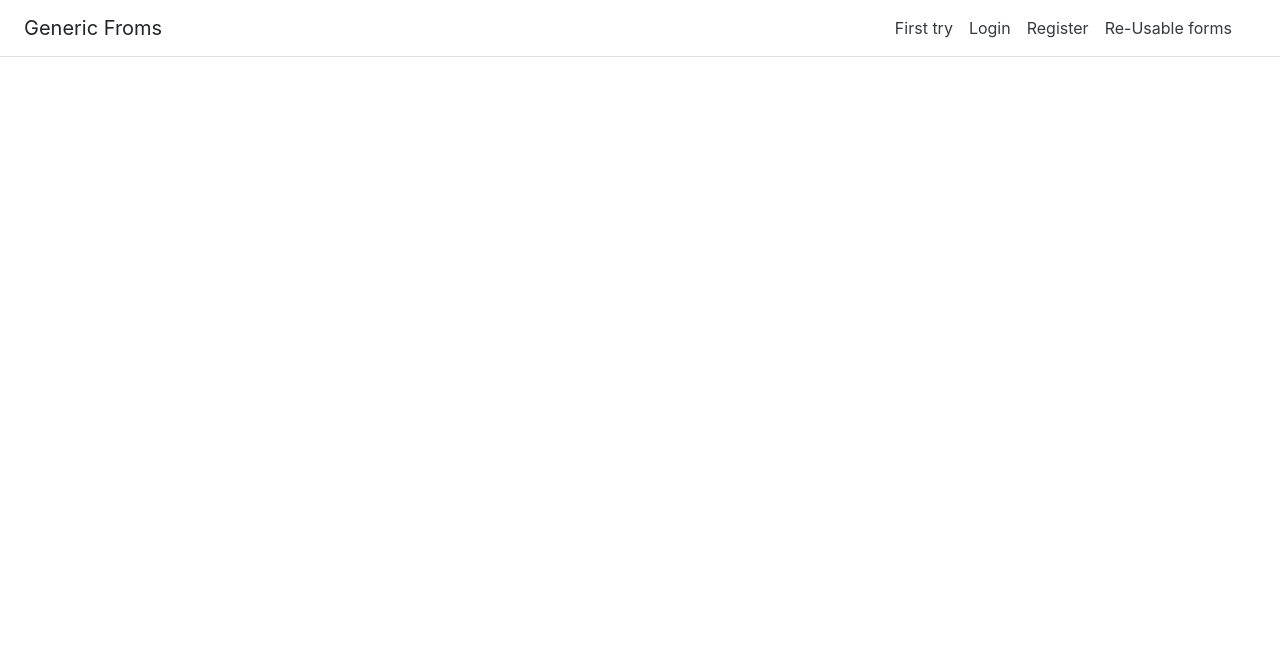
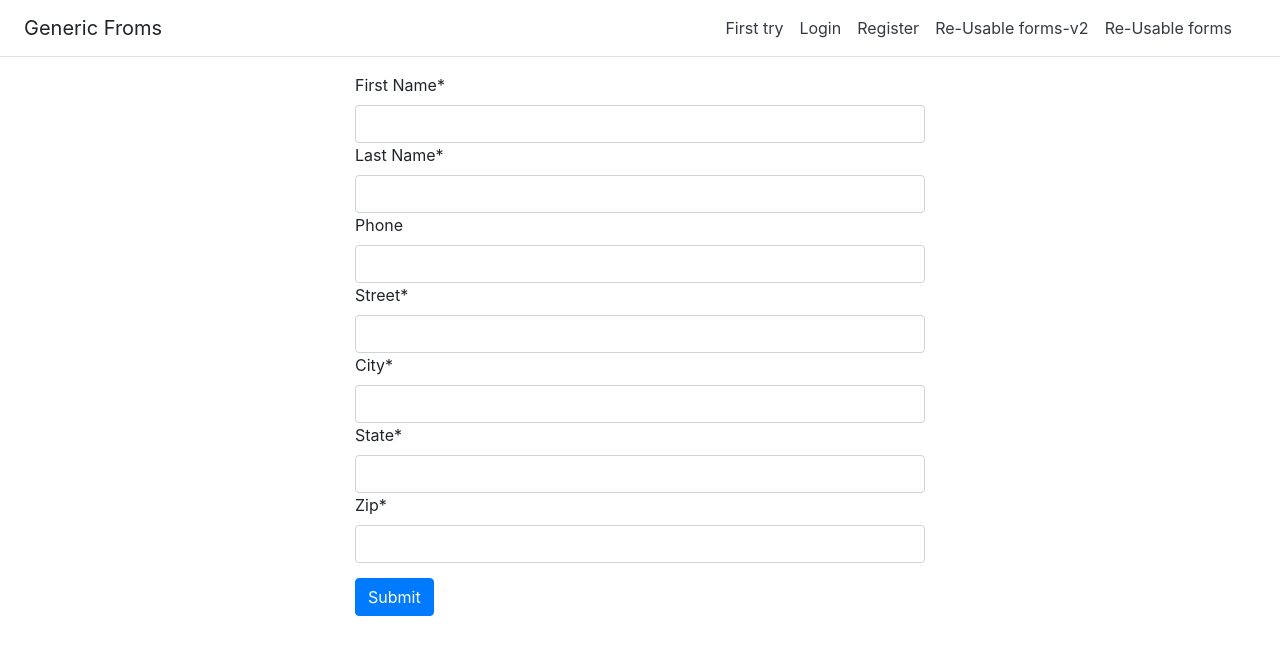
Before and after one commit to eliraneliassy/Angular-Generic-Forms, an Angular app: page /reusable-forms-value-accessor in a window 1280 px wide. Before the commit this address led to /. Shown: the top 654 px of the page. Built offline with nearby package versions, Linux system fonts and the light colour scheme.

Commit message:
add form that provide control value accessor

```diff
--- a/src/app/app-routing.module.ts
+++ b/src/app/app-routing.module.ts
@@ -4,12 +4,14 @@ import { NgModule } from '@angular/core';
 import { Routes, RouterModule } from '@angular/router';
 import { RegisterComponent } from './register/register.component';
 import { FirstComponent } from './first/first.component';
+import { ResuableFormsValueAccesorComponent } from './reusable-forms/resuable-forms-value-accesor/resuable-forms-value-accesor.component';
 
 const routes: Routes = [
   { path: 'login', component: LoginComponent },
   { path: 'register', component: RegisterComponent },
   { path: 'reusable-forms', component: ReusableFormsComponent },
-  { path: 'first', component: FirstComponent }
+  { path: 'first', component: FirstComponent },
+  { path: 'reusable-forms-value-accessor', component: ResuableFormsValueAccesorComponent }
 
 ];
 
--- a/src/app/app.component.html
+++ b/src/app/app.component.html
@@ -1,9 +1,10 @@
 <div class="d-flex flex-column flex-md-row align-items-center p-3 px-md-4 mb-3 bg-white border-bottom box-shadow">
-  <h5 class="my-0 mr-md-auto font-weight-normal">Generic Froms</h5>
+  <h5 class="my-0 mr-md-auto font-weight-normal" routerLink="/">Generic Froms</h5>
   <nav class="my-2 my-md-0 mr-md-3">
     <a class="p-2 text-dark" routerLink="/first">First try</a>
     <a class="p-2 text-dark" routerLink="/login">Login</a>
     <a class="p-2 text-dark" routerLink="/register">Register</a>
+    <a class="p-2 text-dark" routerLink="/reusable-forms-value-accessor">Re-Usable forms-v2</a>
     <a class="p-2 text-dark" routerLink="/reusable-forms">Re-Usable forms</a>
   </nav>
 </div>
--- a/src/app/app.module.ts
+++ b/src/app/app.module.ts
@@ -16,6 +16,7 @@ import { MyPasswordInputComponent } from './core/my-password-input/my-password-i
 import { AddressFormV2Component } from './core/address-form-v2/address-form-v2.component';
 import { FirstCustomInputComponent } from './core/first-custom-input/first-custom-input.component';
 import { FirstComponent } from './first/first.component';
+import { ResuableFormsValueAccesorComponent } from './reusable-forms/resuable-forms-value-accesor/resuable-forms-value-accesor.component';
 
 
 @NgModule({
@@ -31,7 +32,8 @@ import { FirstComponent } from './first/first.component';
     MyPasswordInputComponent,
     AddressFormV2Component,
     FirstCustomInputComponent,
-    FirstComponent
+    FirstComponent,
+    ResuableFormsValueAccesorComponent
   ],
   imports: [
     BrowserModule,
--- a/src/app/core/address-form-v2/address-form-v2.component.html
+++ b/src/app/core/address-form-v2/address-form-v2.component.html
@@ -1,4 +1,30 @@
-<div [formGroup]="form">
-  <input formControlName="firstName" (blur)="onTouched()">
-  <input formControlName="lastName" (blur)="onTouched()">
-</div>
+<form [formGroup]="form">
+  <div class="form-label-group">
+    <label>First Name*</label>
+    <input type="text" class="form-control" name="firstName" formControlName="firstName" />
+  </div>
+  <div class="form-label-group">
+    <label>Last Name*</label>
+    <input type="text" class="form-control" name="lastName" formControlName="lastName" />
+  </div>
+  <div class="form-label-group">
+    <label>Phone</label>
+    <input type="text" class="form-control" name="phone" formControlName="phone" />
+  </div>
+  <div class="form-label-group">
+    <label>Street*</label>
+    <input type="text" class="form-control" name="street" formControlName="street" />
+  </div>
+  <div class="form-label-group">
+    <label>City*</label>
+    <input type="text" class="form-control" name="city" formControlName="city" />
+  </div>
+  <div class="form-label-group">
+    <label>State*</label>
+    <input type="text" class="form-control" name="state" formControlName="state" />
+  </div>
+  <div class="form-label-group">
+    <label>Zip*</label>
+    <input type="text" class="form-control" name="zip" formControlName="zip" />
+  </div>
+</form>
--- a/src/app/core/address-form-v2/address-form-v2.component.ts
+++ b/src/app/core/address-form-v2/address-form-v2.component.ts
@@ -1,19 +1,34 @@
-import { FormGroup, ControlValueAccessor } from '@angular/forms';
+import { FormGroup, ControlValueAccessor, FormControl, Validators, NG_VALUE_ACCESSOR, FormBuilder } from '@angular/forms';
 import { Component, OnInit } from '@angular/core';
 
 @Component({
   selector: 'app-address-form-v2',
   templateUrl: './address-form-v2.component.html',
-  styleUrls: ['./address-form-v2.component.scss']
+  styleUrls: ['./address-form-v2.component.scss'],
+   providers: [{
+    provide: NG_VALUE_ACCESSOR,
+    multi: true,
+    useExisting: AddressFormV2Component
+  }
+  ]
 })
 export class AddressFormV2Component implements OnInit, ControlValueAccessor {
 
 
   form: FormGroup;
 
-  constructor() { }
+  constructor(private formBuilder: FormBuilder) { }
 
   ngOnInit() {
+    this.form = this.formBuilder.group({
+      'firstName': [null, [Validators.required]],
+      'lastName': [null, [Validators.required]],
+      'phone': [null, null],
+      'street': [null, [Validators.required]],
+      'city': [null, [Validators.required]],
+      'state': [null],
+      'zip': [null, [Validators.required]],
+    });
   }
 
   onTouched() {
--- a/src/app/core/generic-input/generic-input.component.ts
+++ b/src/app/core/generic-input/generic-input.component.ts
@@ -33,7 +33,6 @@ export class GenericInputComponent implements ControlValueAccessor, Validator, O
   @Input() errorMsg: string;
 
   constructor(@Self() public controlDir: NgControl) {
-    console.log(this.controlDir);
     this.controlDir.valueAccessor = this;
   }
 
--- a/src/app/reusable-forms/form2/form2.component.html
+++ b/src/app/reusable-forms/form2/form2.component.html
@@ -1,13 +1,9 @@
-<form [formGroup]="addressForm" novalidate (ngSubmit)="onSubmit()">
+<form [formGroup]="addressForm">
 
-  <div class="form-label-group">
-    <label>Bla Bla*</label>
-    <input type="text" class="form-control" name="blabla" formControlName="blabla" />
-  </div>
 
-  <app-address-form [address]="address"></app-address-form>
+  <app-address-form-v2 formControlName="v2"></app-address-form-v2>
 
-  <button class="btn btn-primary" type="submit">
+  <button class="btn btn-primary" type="submit" (click)="submit()">
     Submit
   </button>
 
--- a/src/app/reusable-forms/form2/form2.component.ts
+++ b/src/app/reusable-forms/form2/form2.component.ts
@@ -15,10 +15,11 @@ export class Form2Component implements OnInit {
 
   ngOnInit() {
     this.addressForm = new FormGroup({});
-    this.addressForm.addControl('blabla', new FormControl());
+    this.addressForm.addControl('v2', new FormControl());
+
   }
 
-  onSubmit() {
+  submit() {
     console.log(this.addressForm.value);
   }
 
--- /dev/null
+++ b/src/app/reusable-forms/resuable-forms-value-accesor/resuable-forms-value-accesor.component.html
@@ -0,0 +1 @@
+<app-form2></app-form2>
--- /dev/null
+++ b/src/app/reusable-forms/resuable-forms-value-accesor/resuable-forms-value-accesor.component.ts
@@ -0,0 +1,15 @@
+import { Component, OnInit } from '@angular/core';
+
+@Component({
+  selector: 'app-resuable-forms-value-accesor',
+  templateUrl: './resuable-forms-value-accesor.component.html',
+  styleUrls: ['./resuable-forms-value-accesor.component.scss']
+})
+export class ResuableFormsValueAccesorComponent implements OnInit {
+
+  constructor() { }
+
+  ngOnInit() {
+  }
+
+}
--- a/src/app/reusable-forms/reusable-forms.component.html
+++ b/src/app/reusable-forms/reusable-forms.component.html
@@ -1,5 +1 @@
 <app-form1></app-form1>
-
-<hr>
-
-<app-form2></app-form2>
```
Also changed, not shown: src/app/reusable-forms/resuable-forms-value-accesor/resuable-forms-value-accesor.component.scss (added), 1 other file (tests, documents, lock files or other folders).
